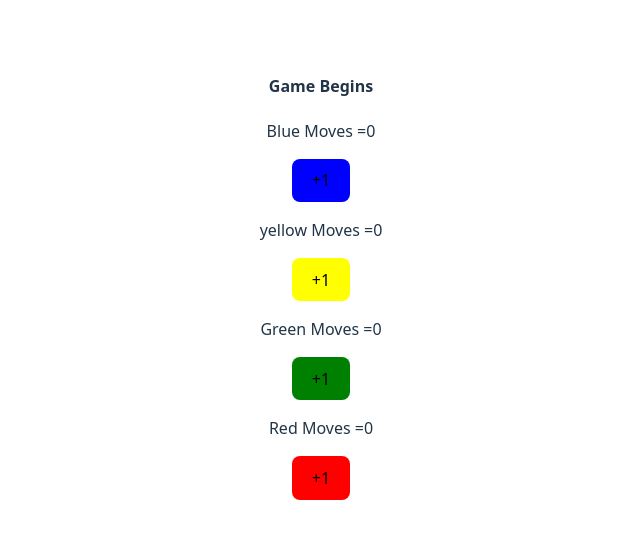
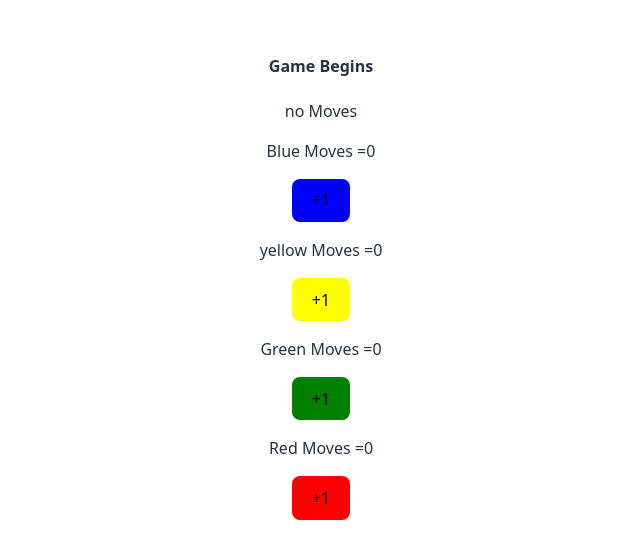
Before and after one commit to Pramod-Munnoli/fullstack-learning-practice, a React (Vite) app: page / in a window 1280 px wide. Shown: the part 124-682 px from the top of the page, without its empty margins (319-959 px from the left). Built offline with nearby package versions, Linux system fonts and the light colour scheme.

Commit message:
Add array state learning and update README

```diff
--- a/src/Practice.jsx
+++ b/src/Practice.jsx
@@ -26,12 +26,21 @@
 
 import { useState } from "react"
 export default function LudoBoard(){
+    // object in state
     let [moves , setmoves] = useState({blue:0,yellow:0,green:0,red:0});
+    // array in state
+    let [arr ,setarr] = useState(["no Moves"]);
     let updateBlue = () =>{
-         console.log(moves.blue);
-        setmoves((prevMoves)=>{
+
+         setmoves((prevMoves)=>{
             return {...prevMoves,blue:prevMoves.blue +1}
-        });};
+         });
+        setarr((prearr)=>{
+            return [...prearr,"blue"];
+        });
+        console.log(arr);
+
+    };
     let updateyellow = () =>{
          console.log(moves.yellow);
         setmoves((prevMoves)=>{
@@ -51,6 +60,7 @@ export default function LudoBoard(){
   return(
     <div>
     <h4>Game Begins</h4>
+    <p>{arr}</p>
     <div className="board">
         <p>Blue Moves ={moves.blue}</p>
         <button style={{backgroundColor:"blue"}} onClick={updateBlue}>+1</button>
@@ -62,4 +72,4 @@ export default function LudoBoard(){
         <button style={{backgroundColor:"red"}} onClick={updateRed}>+1</button>
     </div>
     </div>
-    )}
+   )}
```
Also changed, not shown: 1 other file (tests, documents, lock files or other folders).
